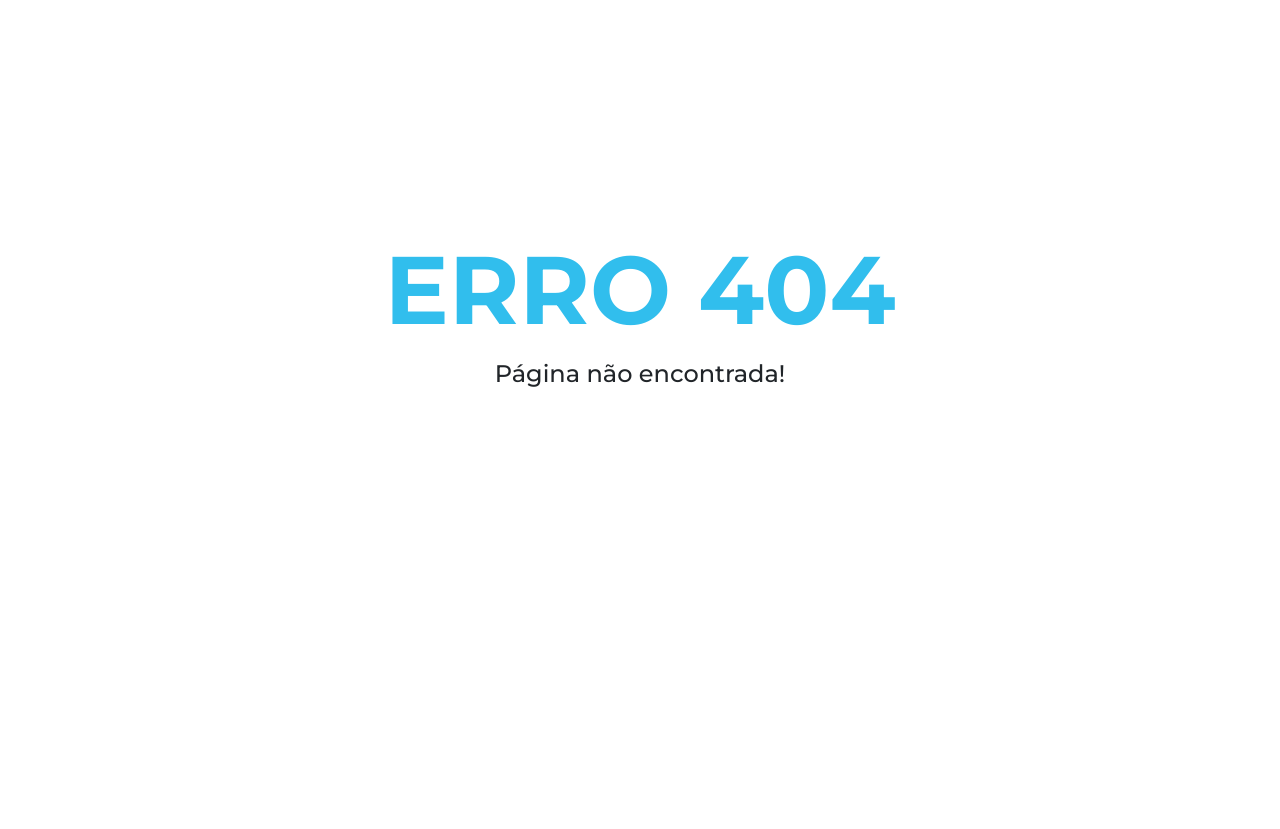
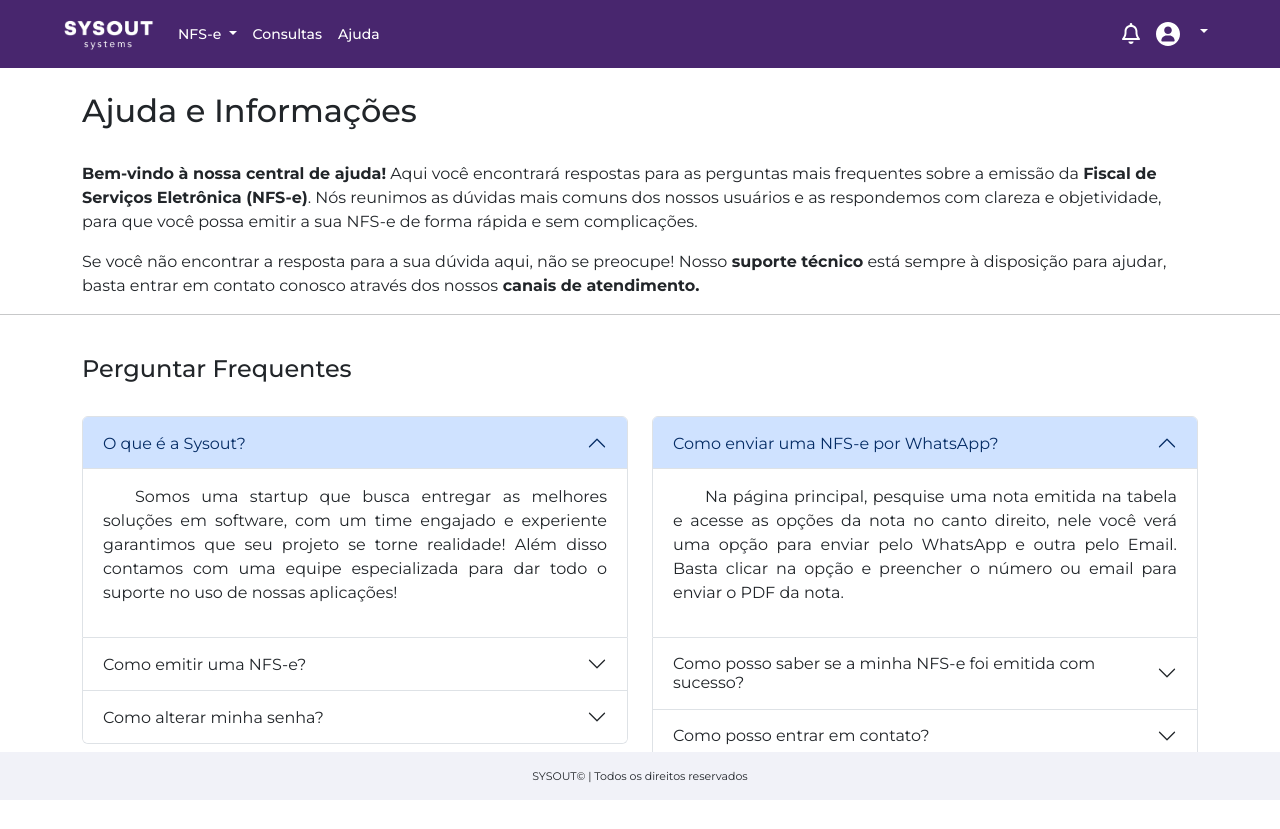
Before and after one commit to more-devs-2-blu/sysout, an Angular app in the folder frontend/: page /help-page in a window 1280 px wide. Before the commit this address had no page. Before the commit the page ends 800 px from the top, so only its background shows below. Built offline with nearby package versions, Linux system fonts and the light colour scheme; no server answers; sample sign-in values are in the browser's storage.

Commit message:
help-page finalizada

```diff
--- a/frontend/src/app/Components/help-page/help-page.component.html
+++ b/frontend/src/app/Components/help-page/help-page.component.html
@@ -1,13 +1,23 @@
 <app-navbar></app-navbar>
-<div class="container text-center">
+<div class="container text-left">
     <div class="row">
         <div class="col-sm py-4 border-0">
             <h2>Ajuda e Informações</h2>
         </div>
     </div>
 </div>
+<div class="container text-left">
+    <div class="col-sm">
+    <p><strong>Bem-vindo à nossa central de ajuda!</strong> Aqui você encontrará respostas para as perguntas mais frequentes sobre a
+        emissão da <strong> Fiscal de Serviços Eletrônica (NFS-e)</strong>. Nós reunimos as dúvidas mais comuns dos nossos usuários e
+        as respondemos com clareza e objetividade, para que você possa emitir a sua NFS-e de forma rápida e sem
+        complicações.</p>
+    <p>Se você não encontrar a resposta para a sua dúvida aqui, não se preocupe! Nosso<strong> suporte técnico</strong> está sempre à
+        disposição para ajudar, basta entrar em contato conosco através dos nossos<strong> canais de atendimento.</strong></p>
+    </div>
+</div>
 <hr class="linha">
-<div class="container text-center">
+<div class="container text-left">
     <div class="row">
         <div class="col-sm py-4 border-0">
             <h4>Perguntar Frequentes</h4>
@@ -29,7 +39,10 @@
                         <div id="collapseOne" class="accordion-collapse collapse show" aria-labelledby="headingOne"
                             data-bs-parent="#accordionExample">
                             <div class="accordion-body">
-                                <p class="text-indent">Somos uma startup que busca entregar as melhores soluções em software, com um time engajado e experiente garantimos que seu projeto se torne realidade! Além disso contamos com uma equipe especializada para dar todo o suporte no uso de nossas aplicações!</p>
+                                <p class="text-indent">Somos uma startup que busca entregar as melhores soluções em
+                                    software, com um time engajado e experiente garantimos que seu projeto se torne
+                                    realidade! Além disso contamos com uma equipe especializada para dar todo o suporte
+                                    no uso de nossas aplicações!</p>
                             </div>
                         </div>
                     </div>
@@ -43,7 +56,10 @@
                         <div id="collapseTwo" class="accordion-collapse collapse" aria-labelledby="headingTwo"
                             data-bs-parent="#accordionExample">
                             <div class="accordion-body">
-                                <p class="text-indent">Vá até a página de emissão utilizando o menu de navegação localizado no canto superior esquerdo da página, lá você poderá emitir uma nova nota preenchendo os campos necessários, ou você poderá copiar uma nota salva como modelo para maior praticidade!</p>
+                                <p class="text-indent">Vá até a página de emissão utilizando o menu de navegação
+                                    localizado no canto superior esquerdo da página, lá você poderá emitir uma nova nota
+                                    preenchendo os campos necessários, ou você poderá copiar uma nota salva como modelo
+                                    para maior praticidade!</p>
                             </div>
                         </div>
                     </div>
@@ -57,7 +73,9 @@
                         <div id="collapseThree" class="accordion-collapse collapse" aria-labelledby="headingThree"
                             data-bs-parent="#accordionExample">
                             <div class="accordion-body">
-                                <p class="text-indent">Para isso acesse o formulário para troca de senha utilizando o menu de navegação localizado no canto superior direito, nele você deverá colocar sua senha atual e preencher os campos com a senha desejada!</p>
+                                <p class="text-indent">Para isso acesse o formulário para troca de senha utilizando o
+                                    menu de navegação localizado no canto superior direito, nele você deverá colocar sua
+                                    senha atual e preencher os campos com a senha desejada!</p>
                             </div>
                         </div>
                     </div>
@@ -77,7 +95,10 @@
                         <div id="collapseFour" class="accordion-collapse collapse show" aria-labelledby="headingOne"
                             data-bs-parent="#accordionExample">
                             <div class="accordion-body">
-                                <p class="text-indent">Na página principal, pesquise uma nota emitida na tabela e acesse as opções da nota no canto direito, nele você verá uma opção para enviar pelo WhatsApp e outra pelo Email. Basta clicar na opção e preencher o número ou email para enviar o PDF da nota.</p>
+                                <p class="text-indent">Na página principal, pesquise uma nota emitida na tabela e acesse
+                                    as opções da nota no canto direito, nele você verá uma opção para enviar pelo
+                                    WhatsApp e outra pelo Email. Basta clicar na opção e preencher o número ou email
+                                    para enviar o PDF da nota.</p>
                             </div>
                         </div>
                     </div>
@@ -85,13 +106,16 @@
                         <h2 class="accordion-header" id="headingFive">
                             <button class="accordion-button collapsed" type="button" data-bs-toggle="collapse"
                                 data-bs-target="#collapseFive" aria-expanded="false" aria-controls="collapseFive">
-                                Accordion Item #2
+                                Como posso saber se a minha NFS-e foi emitida com sucesso?
                             </button>
                         </h2>
                         <div id="collapseFive" class="accordion-collapse collapse" aria-labelledby="headingTwo"
                             data-bs-parent="#accordionExample">
                             <div class="accordion-body">
-                                <p class="text-indent">Somos uma startup que busca entregar as melhores soluções em software, com um time engajado e experiente garantimos que seu projeto se torne realidade! Além disso contamos com uma equipe especializada para dar todo o suporte no uso de nossas aplicações!</p>
+                                <p class="text-indent">Na nossa página inicial existe uma tabela com as notas emitidas. Na coluna situação você encontrará o status da sua NFS-e!</p>
+                                <p class="text-indent">Tipos de status: Emitida - sucesso</p>
+                                <p class="text-indent">Tipos de status: Cancelada - cancelada pelo usuário</p>
+                                <p class="text-indent">Tipos de status: Rejeitada - rejeitada pela prefeitura</p>
                             </div>
                         </div>
                     </div>
@@ -99,13 +123,17 @@
                         <h2 class="accordion-header" id="headingSix">
                             <button class="accordion-button collapsed" type="button" data-bs-toggle="collapse"
                                 data-bs-target="#collapseSix" aria-expanded="false" aria-controls="collapseSix">
-                                Accordion Item #3
+                                Como posso entrar em contato?
                             </button>
                         </h2>
                         <div id="collapseSix" class="accordion-collapse collapse" aria-labelledby="headingThree"
                             data-bs-parent="#accordionExample">
                             <div class="accordion-body">
-                                <p class="text-indent">Somos uma startup que busca entregar as melhores soluções em software, com um time engajado e experiente garantimos que seu projeto se torne realidade! Além disso contamos com uma equipe especializada para dar todo o suporte no uso de nossas aplicações!</p>
+                                <p class="text-indent">Possuimos uma sede em Blumenau: Rua Qualquer, 1234 - 89066123 - Centro!</p>
+                                <p class="text-indent">Nosso telefone: (47) 3333-2525</p>
+                                <p class="text-indent">Nosso canal pelo WhatsApp: (47) 99123-4567</p>
+                                <p class="text-indent">Nosso e-mail comercial: comercial@sysout.com.br</p>
+                                <p class="text-indent">Nosso e-mail para suporte técnico: suporte@sysout.com.br</p>
                             </div>
                         </div>
                     </div>
--- a/frontend/src/app/Components/partials/footer/footer.component.css
+++ b/frontend/src/app/Components/partials/footer/footer.component.css
@@ -0,0 +1,8 @@
+#footerSpace{
+    height: 50px;
+}
+
+#footer{
+    position: fixed;
+    bottom: 0;
+}
--- a/frontend/src/app/Components/partials/footer/footer.component.html
+++ b/frontend/src/app/Components/partials/footer/footer.component.html
@@ -1,4 +1,5 @@
-<div class="container-fluid mt-5" style="background-color: #F1F2F8;">
+<div id="footerSpace"></div>
+<div class="container-fluid mt-5" id="footer" style="background-color: #F1F2F8;">
   <div class="row">
     <div class="col">
       <p style="font-size: 11px; text-align: center;" class="mt-3">SYSOUT©  |  Todos os direitos reservados</p>
--- a/frontend/src/app/Components/partials/navbar/navbar.component.html
+++ b/frontend/src/app/Components/partials/navbar/navbar.component.html
@@ -19,7 +19,7 @@
           <a class="nav-link" href="/#issued">Consultas</a>
         </li>
           <li class="nav-item">
-          <a class="nav-link" href="/#">Ajuda</a>
+          <a class="nav-link" href="/help-page">Ajuda</a>
         </li>
       </ul>
       <div>
@@ -34,7 +34,7 @@
             </a>
             <ul class="dropdown-menu dropdown-menu-end">
               <li><a class="dropdown-item" href="#" data-bs-toggle="modal"
-                data-bs-target="#editProfileModal">Editar perfil</a></li>
+                data-bs-target="#editProfileModal">Editar senha</a></li>
               <li><a class="dropdown-item" href="#">Configurações</a></li>
               <li><a class="dropdown-item" href="/login">Sair</a></li>
             </ul>
--- a/frontend/src/app/app.module.ts
+++ b/frontend/src/app/app.module.ts
@@ -21,6 +21,7 @@ const routes: Routes = [
   { path: '', component: HomeComponent },
   { path: 'login', component: LoginPageComponent },
   { path: 'issue', component: IssueComponent},
+  { path: 'help-page', component: HelpPageComponent},
   { path: '**', component: ErrorPageComponent}
 ]
 
```
